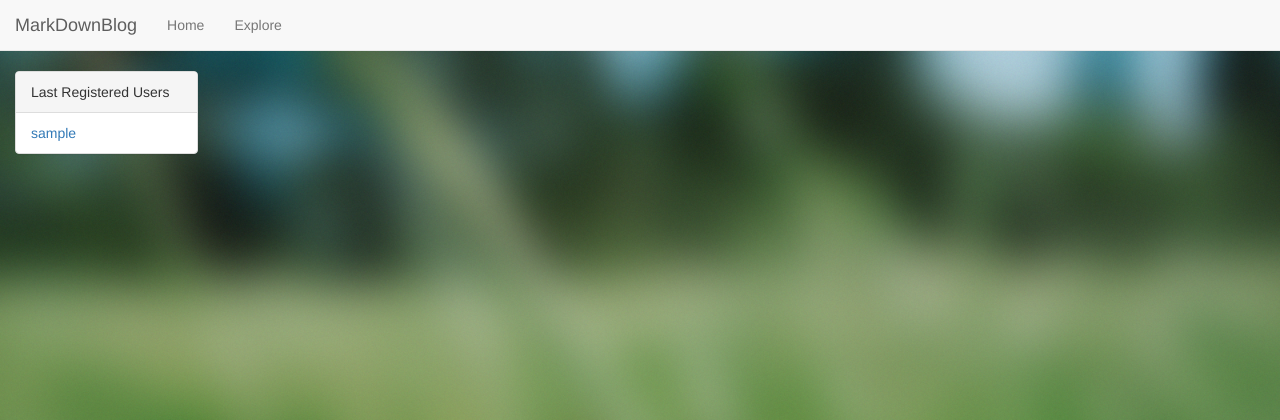
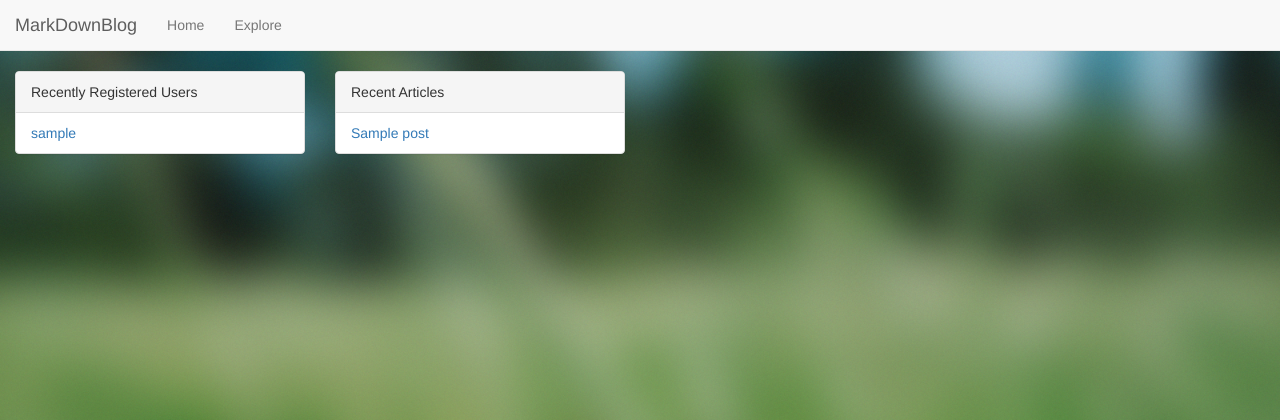
Before and after one commit to depado/MarkDownBlog, a Flask app: page /explore in a window 1280 px wide. Shown: the top 420 px of the page. Run offline with Flask 2, Linux system fonts and the light colour scheme; tables that the repository leaves empty hold one stand-in row (values such as "Sample post"); parts of the project's set-up code (start-up, migrations or seed data) failed here and were passed over; some libraries are stand-ins or nearby versions.

Commit message:
Latest articles, moved deleting mecanism, tooltip and wordbreaking

```diff
--- a/app/templates/base.html
+++ b/app/templates/base.html
@@ -22,6 +22,15 @@
             -moz-background-size: cover;
             -o-background-size: cover;
             background-size: cover;
+            -ms-word-break: break-all;
+            word-break: break-all;
+
+            /* Non standard for webkit */
+            word-break: break-word;
+
+            -webkit-hyphens: auto;
+            -moz-hyphens: auto;
+            hyphens: auto;
         }
     </style>
     <script src="{{ url_for('static', filename='js/jquery.min.js') }}"></script>
--- a/app/templates/blog_explore.html
+++ b/app/templates/blog_explore.html
@@ -3,9 +3,9 @@
 {% block inner_content %}
 <div class="container-fluid">
     <div class="row">
-        <div class="col-md-2">
+        <div class="col-md-3">
             <div class="panel panel-default">
-                <div class="panel-heading">Last Registered Users</div>
+                <div class="panel-heading">Recently Registered Users</div>
                 <div class="panel-content">
                     <ul class="nav nav-pills nav-stacked">
                     {% for latest in latest_users %}
@@ -15,6 +15,26 @@
                 </div>
             </div>
         </div>
+        <div class="col-md-3">
+            <div class="panel panel-default">
+                <div class="panel-heading">Recent Articles</div>
+                <div class="panel-content">
+                    <ul class="nav nav-pills nav-stacked">
+                    {% for post in latest_posts %}
+                    <li><a href="{{ url_for('blog.get', user_slug=post.user.blog_slug, post_id=post.id) }}" data-toggle="tooltip" data-placement="right" data-container="body" title="{{ post.pub_date.strftime('%d-%m-%Y %H:%M') }} by {{ post.user.username | e }}">{{ post.title | e }}</a></li>
+                    {% endfor %}
+                    </ul>
+                </div>
+            </div>
+        </div>
     </div>
 </div>
 {% endblock %}
+
+{% block extra_js_at_end %}
+<script>
+$(function () {
+  $('[data-toggle="tooltip"]').tooltip()
+});
+</script>
+{% endblock %}
--- a/app/templates/helpers.html
+++ b/app/templates/helpers.html
@@ -11,7 +11,7 @@
 <div class="panel panel-info">
     <div class="panel-heading">
         <div class="row">
-            <div class="col-md-11"><h4 style="word-break: break-all;">{{ post.title | e }}</h4></div>
+            <div class="col-md-11"><h4>{{ post.title | e }}</h4></div>
             <div class="col-md-1">
                 <a class="pull-right" href="{{ url_for('blog.get', user_slug=post.user.blog_slug, post_id=post.id) }}"><i class="fa fa-share"></i></a><br />
                 {% if owner %}
@@ -21,7 +21,7 @@
                 <ul class="dropdown-menu dropdown-menu-right" role="menu">
                     <li><a href="{{ url_for('edit', post_id=post.id) }}"><i class="fa fa-pencil"></i> Edit</a></li>
                     <li role="presentation" class="divider"></li>
-                    <li><a href="#" onclick="swal_delete('{{ url_for('blog.delete', user_slug=post.user.blog_slug, post_id=post.id) }}'); return false;"><i class="fa fa-trash"></i> Delete</a></li>
+                    <li><a href="#" onclick="swal_delete('{{ url_for('delete', post_id=post.id) }}'); return false;"><i class="fa fa-trash"></i> Delete</a></li>
                 </ul>
                 {% endif %}
             </div>
--- a/app/views/explore.py
+++ b/app/views/explore.py
@@ -4,10 +4,14 @@ from sqlalchemy import desc
 from flask import render_template
 
 from app import app
-from app.models import User
+from app.models import User, Post
 
+
+def explore_context():
+    latest_users = User.query.order_by(desc(User.register_date)).limit(10).all()
+    latest_posts = Post.query.order_by(desc(Post.pub_date)).limit(10).all()
+    return dict(latest_posts=latest_posts, latest_users=latest_users)
 
 @app.route("/explore")
 def explore():
-    latest_users = User.query.order_by(desc(User.register_date)).limit(10).all()
-    return render_template("blog_explore.html", latest_users=latest_users)
+    return render_template("blog_explore.html", **explore_context())
--- a/app/views/main.py
+++ b/app/views/main.py
@@ -6,7 +6,8 @@ from flask_login import current_user, login_user, logout_user, login_required
 
 from app import app
 from app.forms import LoginForm, RegisterForm, SettingForm
-from app.models import User
+from app.models import User, Post
+from app.views.explore import explore_context
 
 
 def has_been_submitted(form, request):
@@ -19,9 +20,14 @@ def index():
     TODO: Handle if user is connected
     start_div is the div displayed on page load. Useful for forms with errors
     """
+
+    # Uncomment to force https on that page (maybe just for user login ?)
+    # if not app.config['DEBUG']:  # and current_user.is_anonymous()
+    #     if request.scheme == "http":
+    #         return redirect(url_for("index", _scheme="https"))
+
     if current_user.is_authenticated():
-        latest_users = User.query.order_by(desc(User.register_date)).limit(10).all()
-        return render_template("blog_explore.html", latest_users=latest_users)
+        return render_template("blog_explore.html", **explore_context())
 
     start_div = "home-div"
     login_form = LoginForm(request.form, prefix="login")
```
Also changed, not shown: app/modules/blog.py (+0 -18 lines), app/views/post.py (+17 -0 lines).
